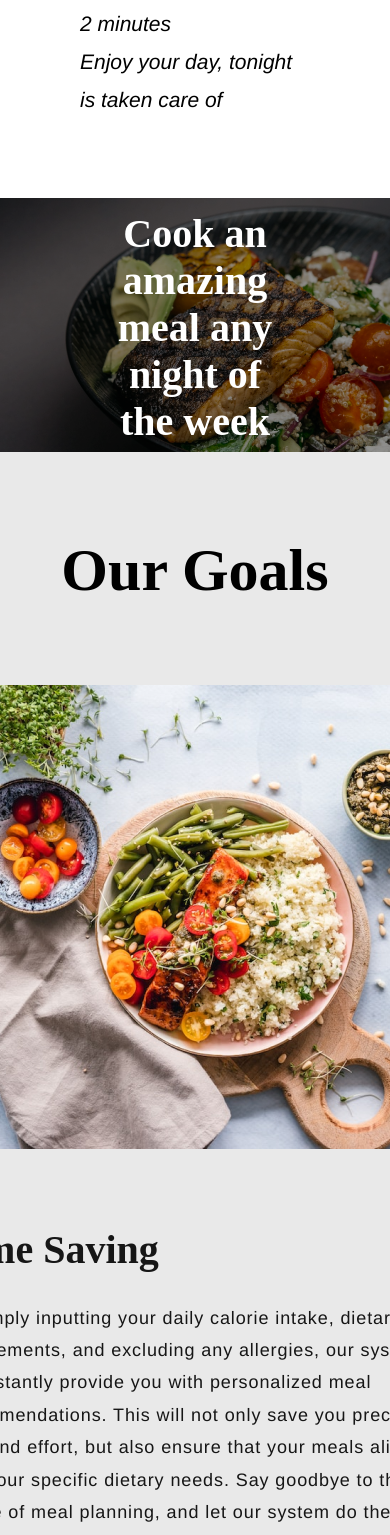
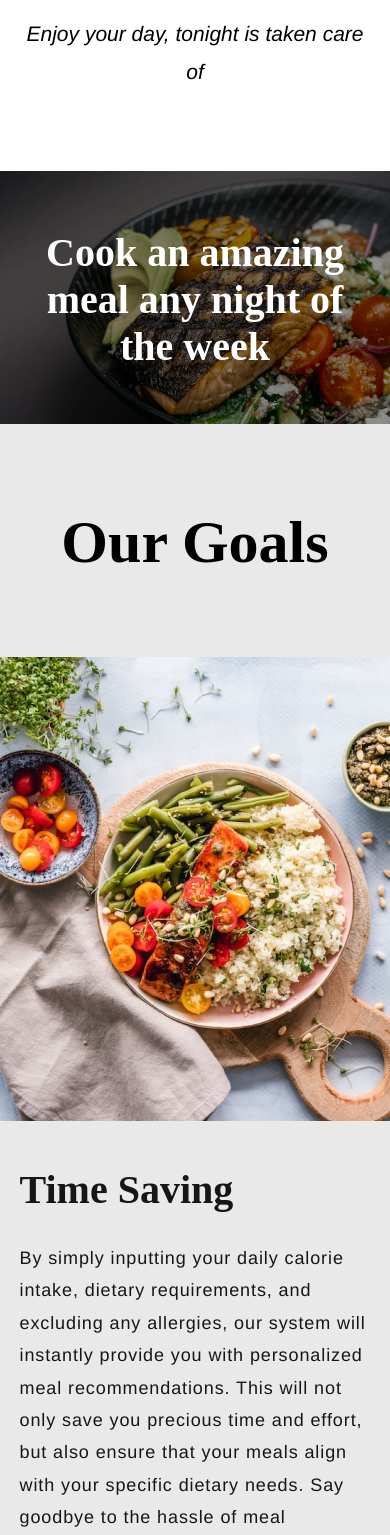
Before and after one commit to Ruitan1999/mealPlanner, a Next.js app: page / in a window 390 px wide. Shown: the part 1886-3421 px from the top of the page. Built offline with nearby package versions, Linux system fonts and the light colour scheme; a web font is replaced by a local one.

Commit message:
Mobile For Iphone

```diff
--- a/styles/About.module.css
+++ b/styles/About.module.css
@@ -36,6 +36,11 @@
         text-align: center;
     }
 
+    .about p{
+       text-align: center;
+       margin-top: 1rem;
+       width: 90vw;
+    }
 
 
 
--- a/styles/Banner.module.css
+++ b/styles/Banner.module.css
@@ -21,6 +21,7 @@
 
   .banner h1 {
     text-align: center;
+    width: 90vw;
   }
 
 
--- a/styles/Card.module.css
+++ b/styles/Card.module.css
@@ -169,4 +169,9 @@
     margin-right: 1rem;
     margin-left: 1rem;
   }
+
+  .card button {
+   color: #000;
+  }
+
 }
--- a/styles/Footer.module.css
+++ b/styles/Footer.module.css
@@ -14,6 +14,7 @@
 @media (max-width: 900px) {
   .footer {
     text-align: center;
+    padding: 2rem;
   }
 
 
--- a/styles/Goal.module.css
+++ b/styles/Goal.module.css
@@ -100,15 +100,35 @@
     .goal {
 
         flex-direction: column;
+        gap: 3rem;
 
     }
 
     .goal1 {
 
         flex-direction: column;
+        gap: 3rem;
+    }
 
+    .goal h1 {
+
+        width: 90vw;
     }
 
 
 
+
+
+    .goal p {
+        width: 90vw;
+
+    }
+
+    .goal1 p {
+        width: 90vw;
+    }
+
+
+
+
   }
--- a/styles/MealPlanSection.module.css
+++ b/styles/MealPlanSection.module.css
@@ -27,7 +27,7 @@
   font-style: normal;
   font-weight: 700;
   font-size: 54px;
-  line-height: 48px;
+
   /* identical to box height */
   margin-bottom: 3vh;
   text-align: center;
@@ -76,5 +76,10 @@
     width: 80vw;
   }
 
+  .section button {
+   color: #000;
+  }
+
+
 
 }
```
Also changed, not shown: pages/getMealPlans/Index.module.css (+11 -0 lines), pages/getMealPlans/mealitemid.module.css (+20 -0 lines).
